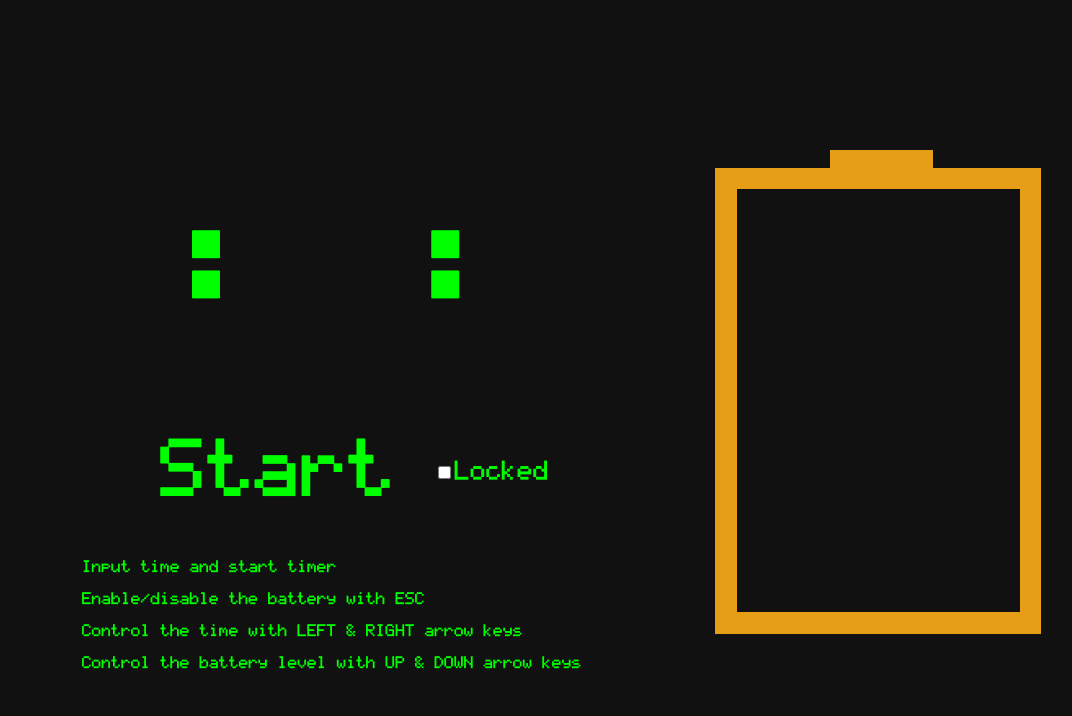
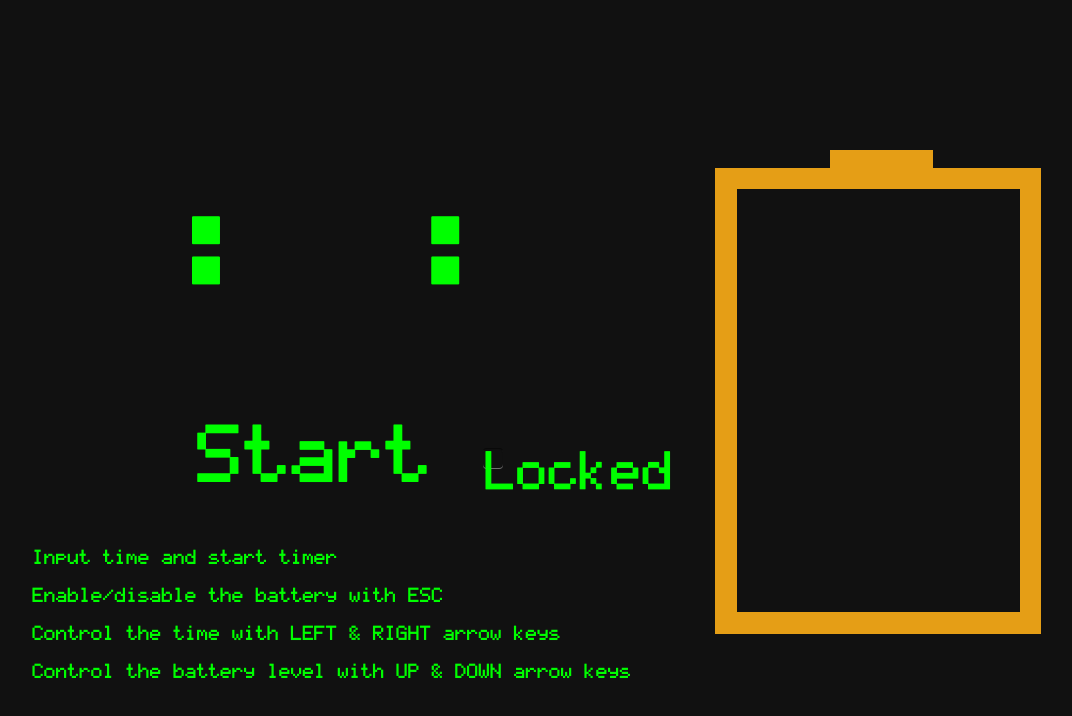
Before and after one commit to guillemcordoba/TimeThieves, an Angular app: page / in a window 1280 px wide. Shown: the top 716 px of the page, without its empty margins (113-1185 px from the left). Built offline with nearby package versions, Linux system fonts and the light colour scheme.

Commit message:
Improved readability

```diff
--- a/package.json
+++ b/package.json
@@ -11,8 +11,8 @@
     "lint": "ng lint",
     "e2e": "ng e2e",
     "electrondev": "concurrently -k \"ng serve\" \"electron .\"",
-    "package-windows": "electron-packager . --overwrite --asar=true --platform=win32 --arch=ia32 --icon=assets/icon.ico --prune=true --out=dist --version-string.CompanyName=CE --version-string.FileDescript ion=CE --version-string.ProductName=\"TimeThieves\"",
-    "package-linux": "electron-packager . --overwrite --platform=linux --arch=x64 --icon=assets/icon.ico --prune=true --out=release-builds"
+    "package-windows": "electron-packager . TimeThieves --overwrite --asar=true --platform=win32 --arch=ia32 --icon=assets/icon.ico --prune=true --out=release-builds --version-string.CompanyName=CE --version-string.FileDescript ion=CE --version-string.ProductName=\"TimeThieves\"",
+    "package-linux": "electron-packager . TimeThieves --overwrite --platform=linux --arch=x64 --icon=assets/icon.ico --prune=true --out=release-builds"
   },
   "private": true,
   "dependencies": {
--- a/src/app/app.component.html
+++ b/src/app/app.component.html
@@ -1,7 +1,7 @@
 <div fxLayout="row" fxFlexFill fxLayoutAlign="center stretch" fxLayoutGap="5%">
   <div fxLayout="column" fxLayoutAlign="center center" fxLayoutGap="5%">
     <app-countdown fxFlexAlign="center" [running]="runningCountdown" (startCountdown)="startCountdown($event)"></app-countdown>
-    <div *ngIf="!runningCountdown" fxFlexAlign="center" class="matrix">
+    <div *ngIf="!runningCountdown" fxFlexAlign="center" class="matrix" style="font-size: 1.5vw">
       <p>Input time and start timer</p>
       <p>Enable/disable the battery with ESC</p>
       <p>Control the time with LEFT & RIGHT arrow keys</p>
--- a/src/app/countdown/countdown.component.css
+++ b/src/app/countdown/countdown.component.css
@@ -5,3 +5,45 @@ input[type=number]::-webkit-outer-spin-button {
     appearance: none;
     margin: 0;
 }
+
+input[type=checkbox] {
+    color: black;
+    background-color: black;
+}
+
+
+.matrixCheckbox {
+    label {
+      width: 20px;
+      height: 20px;
+      cursor: pointer;
+      top: 0;
+      left: 0;
+      background: linear-gradient(top, #222 0%, #45484d 100%);
+      border-radius: 4px;
+      box-shadow: inset 0px 1px 1px rgba(0,0,0,0.5), 0px 1px 0px rgba(255,255,255,.4);
+      &:after {
+        content: '';
+        width: 9px;
+        height: 5px;
+        position: absolute;
+        top: 4px;
+        left: 4px;
+        border: 3px solid #fcfff4;
+        border-top: none;
+        border-right: none;
+        background: transparent;
+        opacity: 0;
+        transform: rotate(-45deg);
+      }
+      &:hover::after {
+        opacity: 0.3;
+      }
+    }
+    input[type=checkbox] {
+      visibility: hidden;
+      &:checked + label:after {
+        opacity: 1;
+      }
+    }
+  }
--- a/src/app/countdown/countdown.component.html
+++ b/src/app/countdown/countdown.component.html
@@ -8,9 +8,9 @@
     </div>
     <div fxLayout="row" fxLayoutGap="10%">
         <button type="submit" class="matrix" style="font-size: 6vw" [disabled]="!setupForm.form.valid">Start</button>
-        <div fxLayout="row" fxLayoutAlign="center center">
+        <div fxLayout="row" fxLayoutAlign="center center" class="matrixCheckbox">
             <input type="checkbox" name="locked" id="lockedCheck" [(ngModel)]="locked">
-            <label for="lockedCheck" class="matrix" style="font-size: 2vw">Locked</label>
+            <label for="lockedCheck" class="matrix" style="font-size: 4vw">Locked</label>
         </div>
     </div>
 </form>
```
